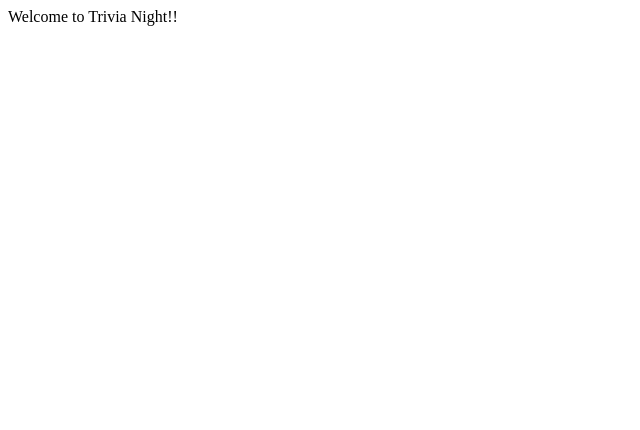
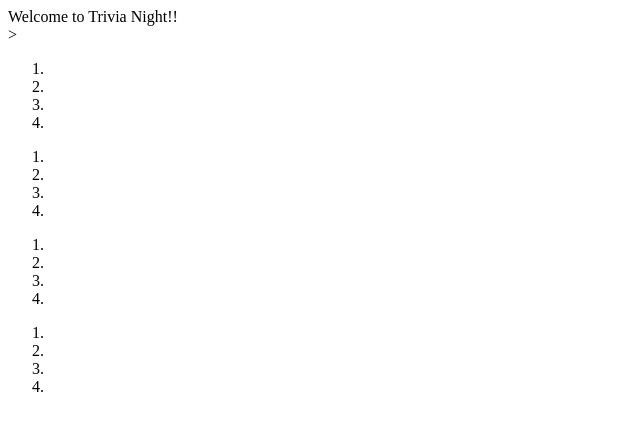
Before and after one commit to NateRendon/Trivia-Game, a plain HTML site: page index.html in a window 1280 px wide. Shown: the whole page, without its empty margins (0-640 px from the left). Drawn offline with Linux system fonts and the light colour scheme.

Commit message:
added answer divs and a question array

```diff
--- a/assets/JavaScript/app.js
+++ b/assets/JavaScript/app.js
@@ -0,0 +1 @@
+let questions = [ "", "", "", "", "", "", "", ""]
--- a/index.html
+++ b/index.html
@@ -6,6 +6,37 @@
 <body>
     <header>Welcome to Trivia Night!!</header>
     <div id = "questions"></div>
-    <div id = "answers"></div>
-
+    <div id = "answers1">
+        ><ol>
+            <li></li>
+            <li></li>
+            <li></li>
+            <li></li>
+        </ol>
+    </div>
+    <div id = "answers2">
+        <ol>
+            <li></li>
+            <li></li>
+            <li></li>
+            <li></li>
+        </ol>
+     </div>
+     <div id = "answers3">
+        <ol>
+            <li></li>
+            <li></li>
+            <li></li>
+            <li></li>
+        </ol>
+    </div>
+    <div id = "answers4">
+        <ol>
+            <li></li>
+            <li></li>
+            <li></li>
+            <li></li>
+        </ol>
+    </div>
+<link href = "assets/JavaScript/app.js">
 </body>
```
